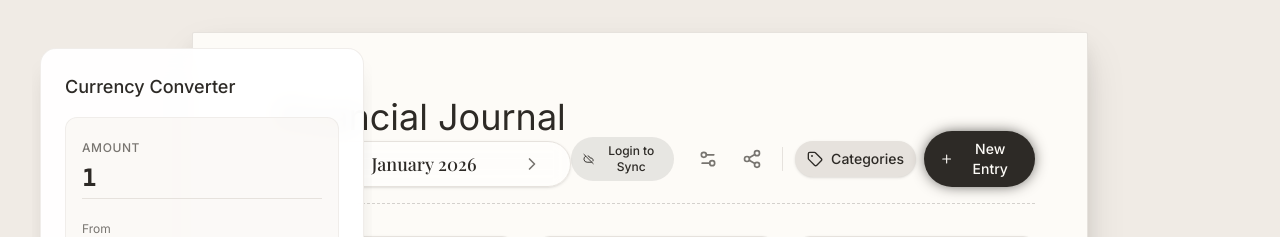
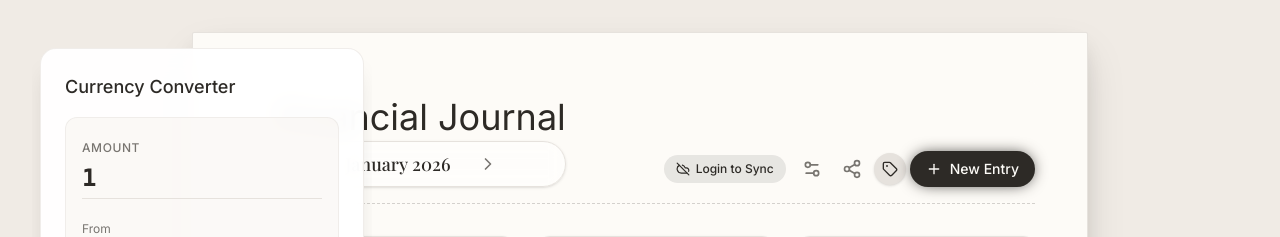
Before and after one commit to 1stPVIN/Financial-Journal-App, a Next.js app: page / in a window 1280 px wide. Shown: the top 237 px of the page. Built offline with nearby package versions, Linux system fonts and the light colour scheme; no server answers; a web font is replaced by a local one.

Commit message:
UI: Tighten header spacing and margins

```diff
--- a/app/page.tsx
+++ b/app/page.tsx
@@ -430,7 +430,7 @@ export default function Home() {
                 <div>
                   <h1 className="text-2xl md:text-4xl font-serif text-primary mb-1">{t('financialJournal')}</h1>
                   {/* Date Navigation */}
-                  <div className="flex items-center gap-6 bg-card/50 backdrop-blur-sm px-6 py-2 rounded-full border border-border shadow-sm min-h-[42px]">
+                  <div className="flex items-center gap-4 bg-card/50 backdrop-blur-sm px-4 py-2 rounded-full border border-border shadow-sm min-h-[42px]">
                     {viewMode !== 'all' && (
                       <button
                         onClick={handlePrevDate}
@@ -439,7 +439,7 @@ export default function Home() {
                         <ChevronLeft size={20} className="rtl:rotate-180" />
                       </button>
                     )}
-                    <span className="text-lg font-medium font-serif min-w-[140px] text-center">
+                    <span className="text-lg font-medium font-serif min-w-[120px] text-center">
                       {headerDateLabel}
                     </span>
                     {viewMode !== 'all' && (
@@ -454,8 +454,8 @@ export default function Home() {
                 </div>
 
                 {/* Desktop Actions */}
-                <div className="hidden md:flex gap-2 items-center no-print">
-                  <div className="flex gap-2 mr-2 rtl:mr-0 rtl:ml-2">
+                <div className="hidden md:flex gap-1 items-center no-print">
+                  <div className="flex gap-1 mr-1 rtl:mr-0 rtl:ml-1">
                     {/* SYNC / AUTH STATUS */}
                     {user ? (
                       <div className="flex items-center gap-2">
@@ -528,16 +528,14 @@ export default function Home() {
                   />
 
                   {/* Widgets removed from header as requested, now inline */}
-
-                  <div className="w-[1px] h-6 bg-border mx-1"></div>
+                  {/* Divider removed as requested */}
 
                   <button
                     onClick={() => setShowCategoryManager(!showCategoryManager)}
-                    className="bg-secondary text-secondary-foreground px-3 py-2 rounded-full text-sm font-medium flex items-center gap-2 hover:bg-secondary/80 transition-colors shadow-sm"
+                    className="bg-secondary text-secondary-foreground p-2 rounded-full text-sm font-medium flex items-center gap-2 hover:bg-secondary/80 transition-colors shadow-sm"
                     title={t('categories')}
                   >
                     <Tag size={16} />
-                    <span className="flex items-center gap-1 hidden xl:inline">{t('categories')}</span>
                   </button>
 
                   {/* Fallback Buttons for Disabled Widgets */}
```
